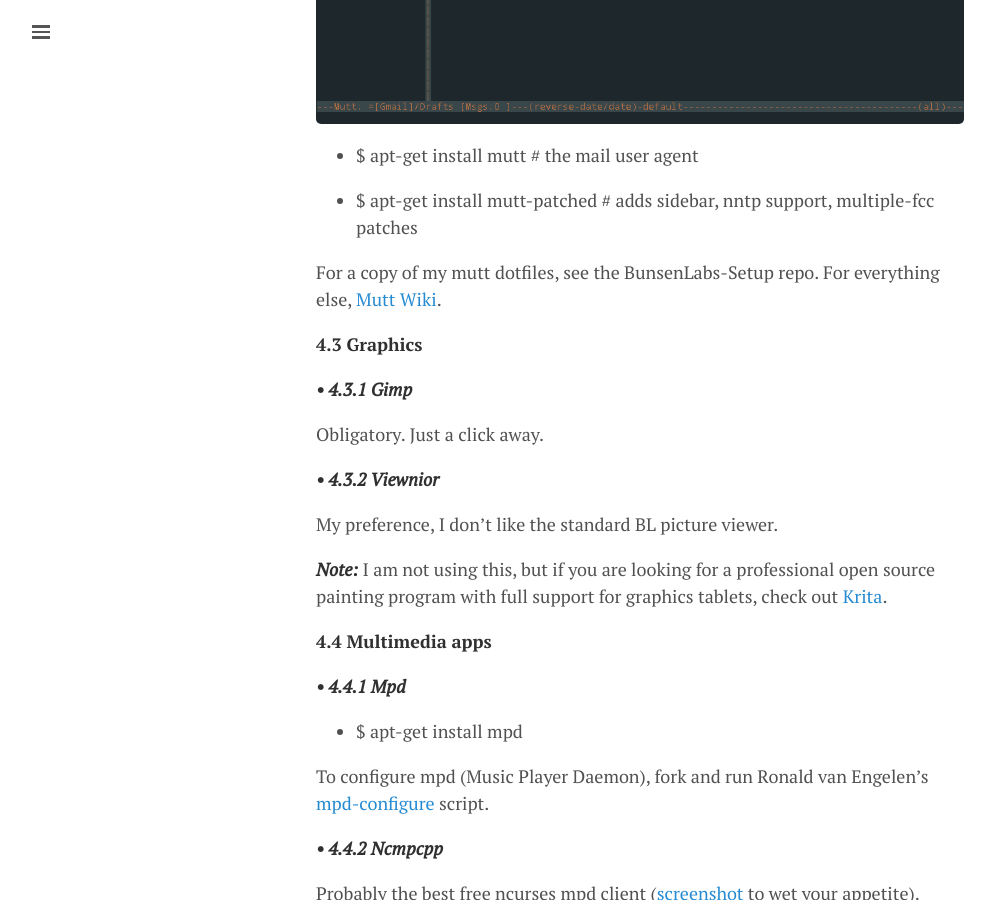
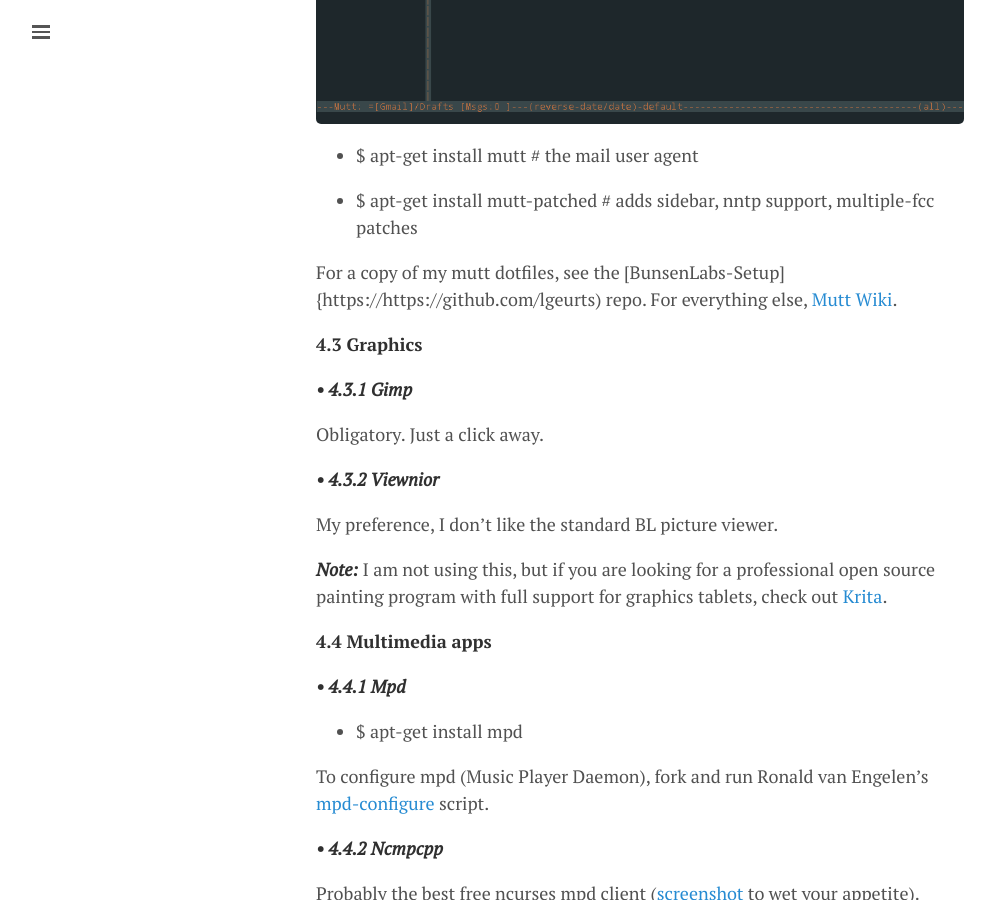
Before and after one commit to lgeurts/lgeurts.github.io, a Jekyll site: the page built from _posts/2017-07-11-bunsenlabs-linux-setup-notes-for dell-inspiron-6000.md, in a window 1280 px wide and 900 px high, scrolled down 3622 px. Shown: the whole window, without its empty margins (0-995 px from the left). Built offline with Jekyll 4.4.1, drawn with Linux system fonts in a browser that asks for light colours; nearby versions of some CDN libraries; comment, search, counter and statistics services are not loaded; some of the changed lines change nothing that is shown.

Commit message:
Update 2017-07-11-bunsenlabs-linux-setup-notes-for dell-inspiron-6000.md

```diff
--- a/_posts/2017-07-11-bunsenlabs-linux-setup-notes-for dell-inspiron-6000.md
+++ b/_posts/2017-07-11-bunsenlabs-linux-setup-notes-for dell-inspiron-6000.md
@@ -97,7 +97,7 @@
 
 - $ apt-get install mutt-patched # adds sidebar, nntp support, multiple-fcc patches
 
-For a copy of my mutt dotfiles, see the BunsenLabs-Setup repo. For everything else, [Mutt Wiki](https://dev.mutt.org/trac/wiki/MuttGuide).
+For a copy of my mutt dotfiles, see the [BunsenLabs-Setup]{https://https://github.com/lgeurts) repo. For everything else, [Mutt Wiki](https://dev.mutt.org/trac/wiki/MuttGuide).
 
 **4.3 Graphics**
 
```
